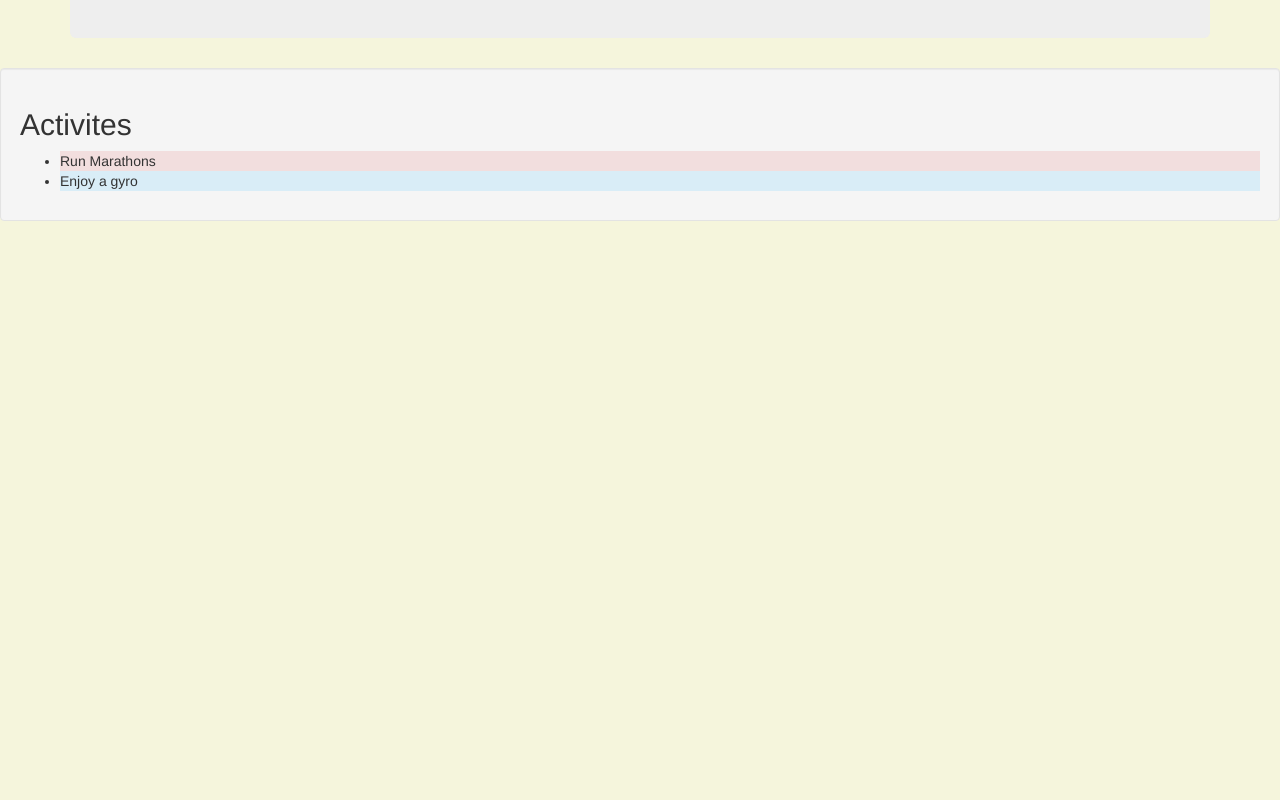
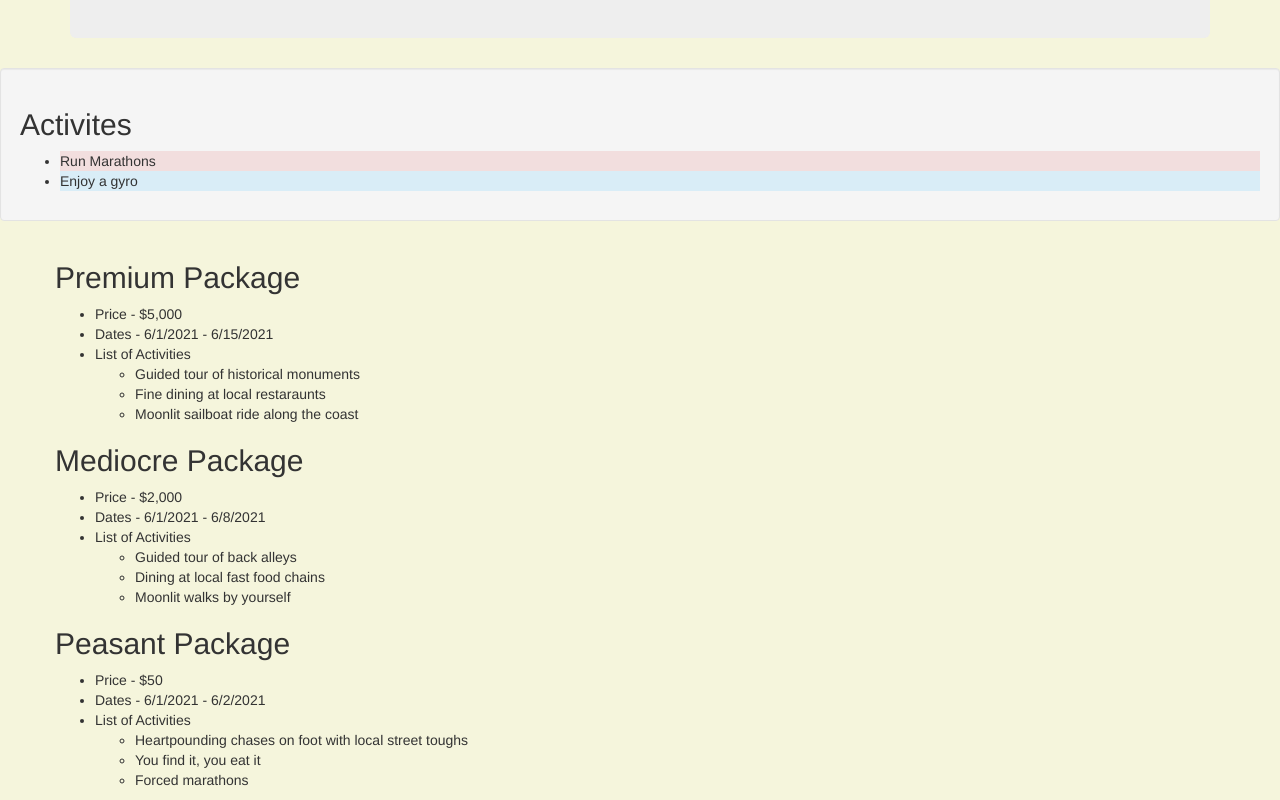
Before and after one commit to SJerrod/vacation-site, a plain HTML site: page index.html in a window 1280 px wide. Shown: the part 307-1107 px from the top of the page. Before the commit the page ends 800 px from the top, so only its background shows below. Drawn offline with nearby package versions, Linux system fonts and the light colour scheme.

Commit message:
Add new container which will house the grid, includes rows and unordered lists
Co-authored-by: Jerrod Styrk <jstyrk@citadel.edu>
Co-authored-by: Kate Skorija <kateskorija@gmail.com>

```diff
--- a/index.html
+++ b/index.html
@@ -20,12 +20,54 @@
       </blockquote>
     </div>
   </div>
+
   <div class="well">
-
     <h2>Activites</h2>
       <ul>
         <li class="bg-danger">Run Marathons</li>
         <li class="bg-info">Enjoy a gyro</li>
       </ul>
   </div>
+  <div class="container">
+    <div class="row">
+      <h2>Premium Package</h2>
+      <ul>
+        <li>Price - $5,000</li>
+        <li>Dates - 6/1/2021 - 6/15/2021</li>
+        <li>List of Activities
+          <ul>
+            <li>Guided tour of historical monuments</li>
+            <li>Fine dining at local restaraunts</li>
+            <li>Moonlit sailboat ride along the coast</li>
+          </ul>
+        </li>
+      </ul>
+
+      <h2>Mediocre Package</h2>
+      <ul>
+        <li>Price - $2,000</li>
+        <li>Dates - 6/1/2021 - 6/8/2021</li>
+        <li>List of Activities
+          <ul>
+            <li>Guided tour of back alleys</li>
+            <li>Dining at local fast food chains</li>
+            <li>Moonlit walks by yourself</li>
+          </ul>
+        </li>
+      </ul>
+
+      <h2>Peasant Package</h2>
+      <ul>
+        <li>Price - $50</li>
+        <li>Dates - 6/1/2021 - 6/2/2021</li>
+        <li>List of Activities
+          <ul>
+            <li>Heartpounding chases on foot with local street toughs</li>
+            <li>You find it, you eat it</li>
+            <li>Forced marathons</li>
+          </ul>
+        </li>
+      </ul>
+    </div>
+  </div>
 </html>
```
